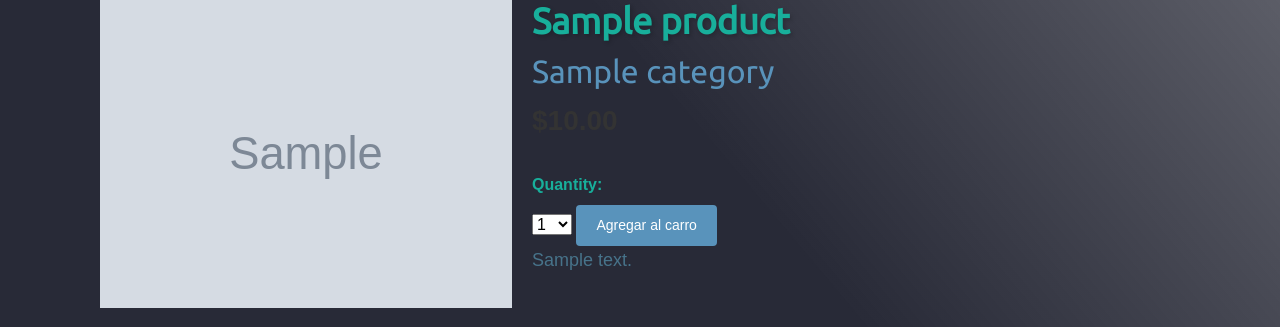
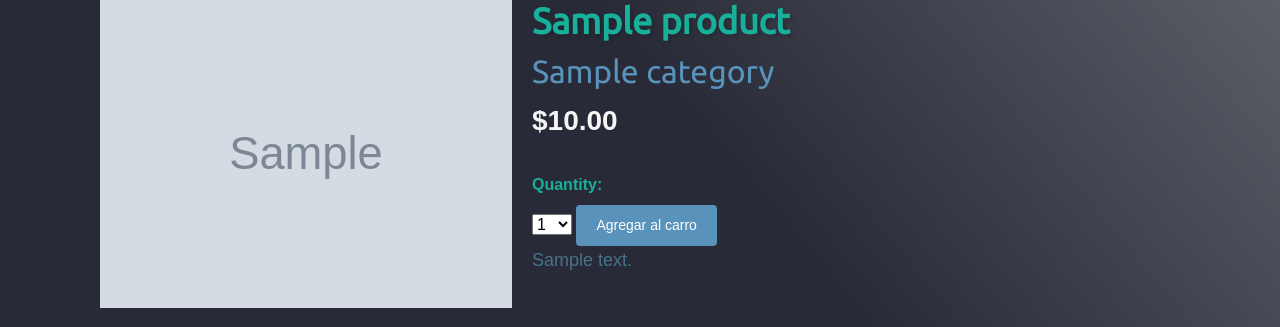
Before and after one commit to DiaGuerrero/ProyectoDjango, a Django app: a page that uses proyectoweb/tienda/templates/tienda/base.html in a window 1280 px wide. Shown: the part 205-532 px from the top of the page. Run offline with Django 4.2, Linux system fonts and the light colour scheme; tables that the repository leaves empty hold one stand-in row (values such as "Sample post"); grey boxes marked "Sample" are stand-in pictures; some libraries are stand-ins or nearby versions.

Commit message:
cambio en css

```diff
--- a/proyectoweb/tienda/static/css/base.css
+++ b/proyectoweb/tienda/static/css/base.css
@@ -217,7 +217,7 @@ ul.errorlist {
 }
 
 .product-detail .price {
-    color: #333;
+    color: whitesmoke;
     font-size: 28px;
     font-weight: bold;
 }
```
